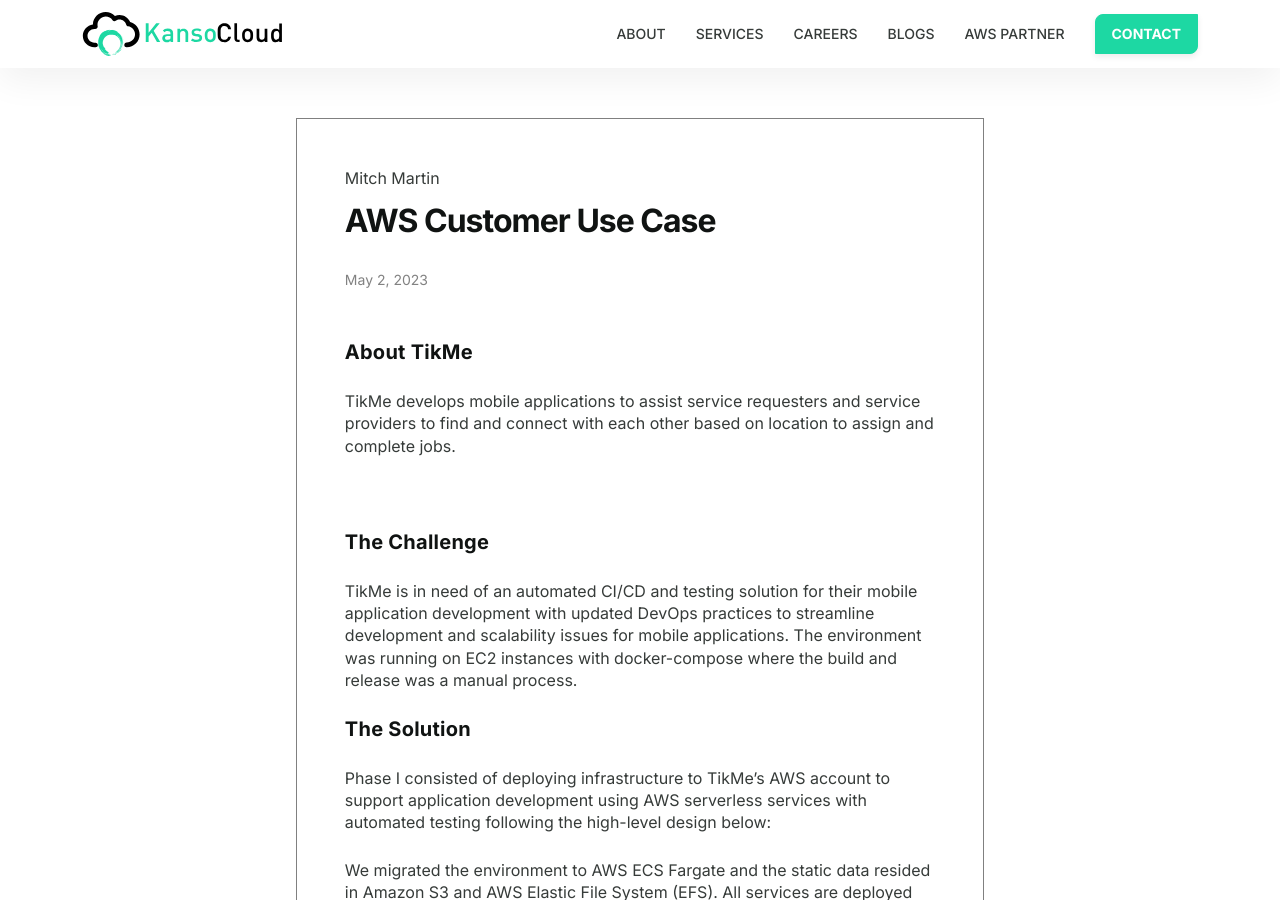
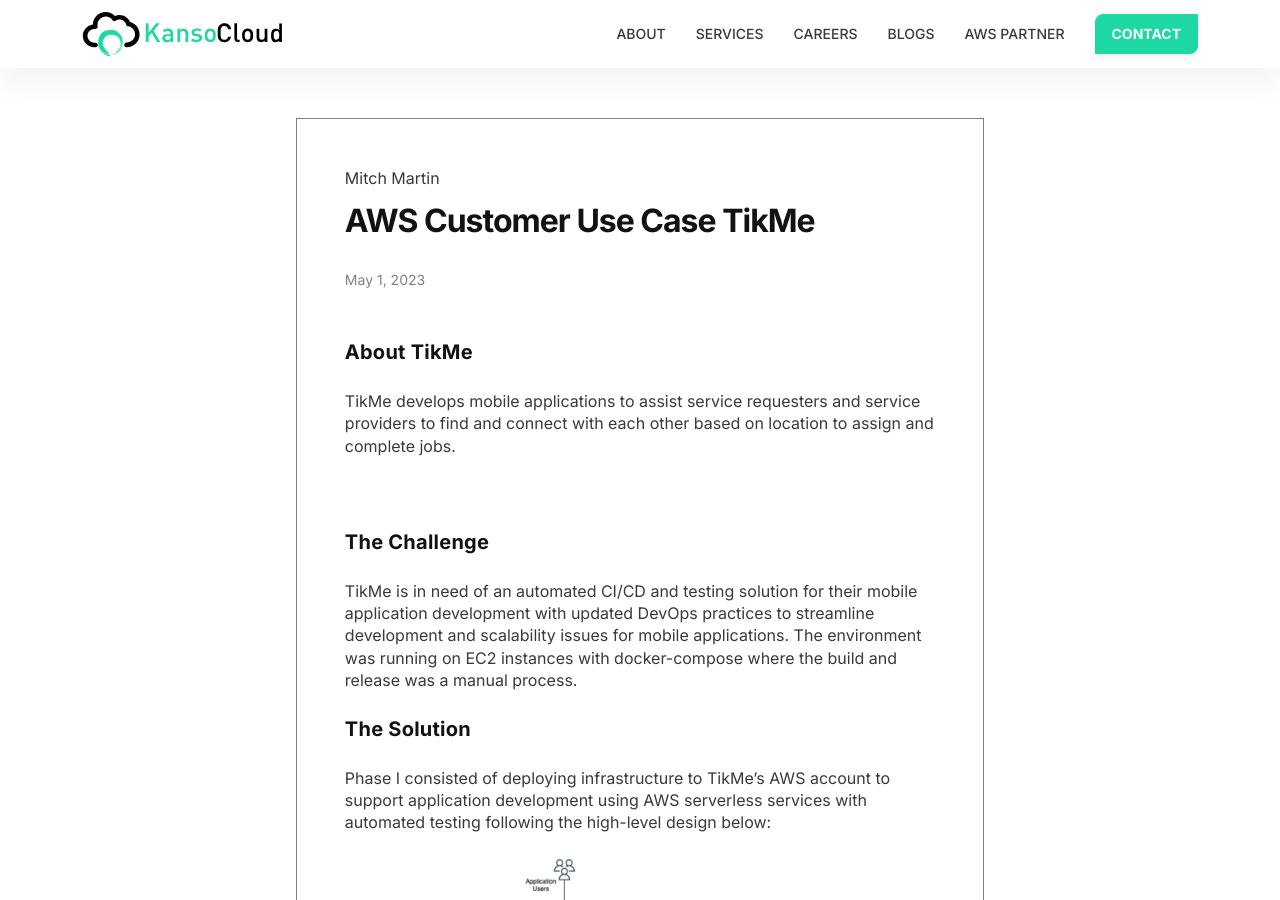
Before and after one commit to KansoCloud/kansocloud.github.io, a Jekyll site: the page built from _posts/2023-05-02-AWS-Customer-Use-Case-TikMe.md, in a window 1280 px wide and 900 px high. Built offline with Jekyll 4.4.1, drawn with Linux system fonts in a browser that asks for light colours; some of the changed lines change nothing that is shown.

Commit message:
added image

```diff
--- a/_posts/2023-05-02-AWS-Customer-Use-Case.md
+++ b/_posts/2023-05-02-AWS-Customer-Use-Case-TikMe.md
@@ -1,9 +1,9 @@
 ---
 layout: post_without_share
-title:  "AWS Customer Use Case"
-date:   2023-05-02 10:37:50 +0530
-categories: Test Automation
-picture: "../images/blog6/image6.png"
+title:  "AWS Customer Use Case TikMe"
+date:   2023-05-01 10:37:50 +0530
+categories: AWS
+picture: "../images/blog7/TikMe.png"
 writer: "Mitch Martin"
 ---
 
@@ -26,7 +26,7 @@
 
 Phase I consisted of deploying infrastructure to TikMe’s AWS account to support application development using AWS serverless services with automated testing following the high-level design below:
 
-<!-- to set image  -->
+<img src="images\blog7\TikMe.png" width="100%" height="50%" alt="Flow diagram">
 
 We migrated the environment to AWS ECS Fargate and the static data resided in Amazon S3 and AWS Elastic File System (EFS).
 All services are deployed using Terraform and GitHub Actions for CI/CD with AWS CloudTrail enabled and AWS Secrets Manager for storing any sensitive data being used within the application.
```
Also changed, not shown: images/blog7/TikMe.png (added).
